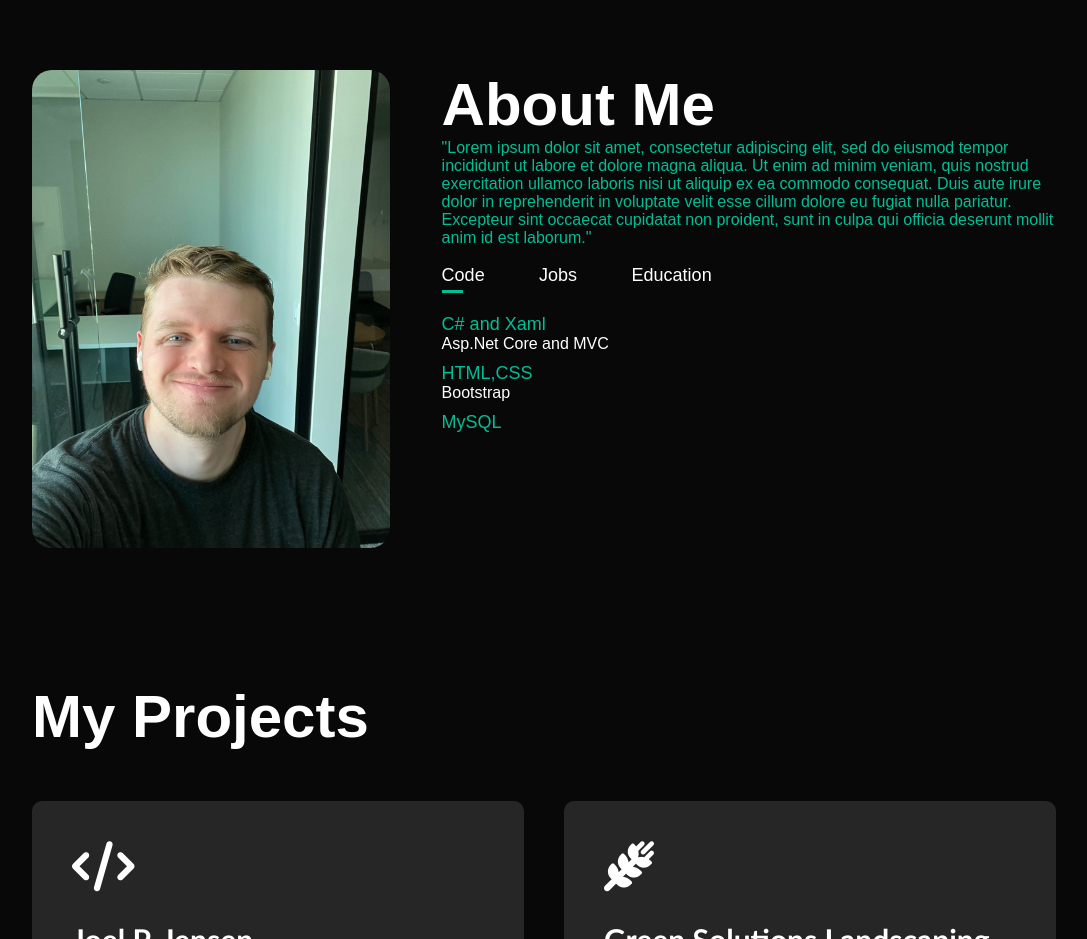
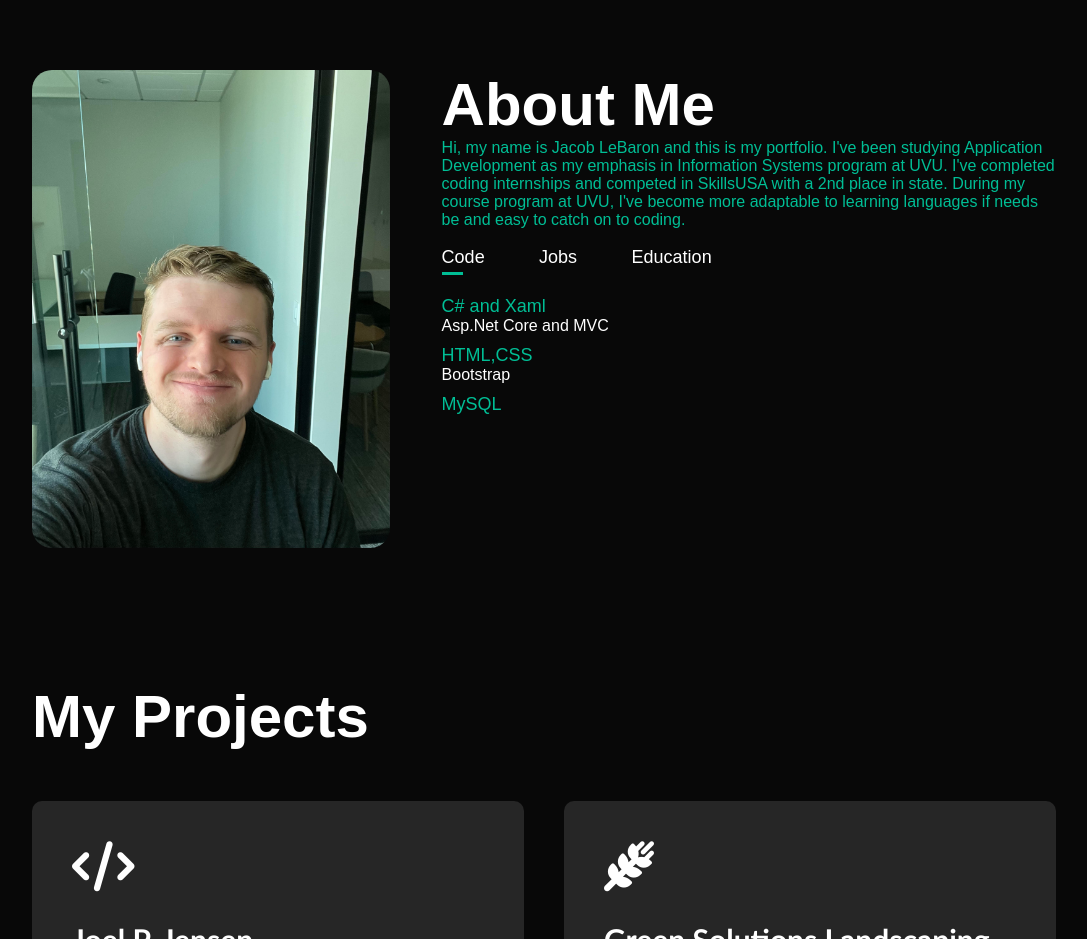
Before and after one commit to Jacoblebaron4/Jacoblebaron4.github.io, a plain HTML site: page index.html in a window 1280 px wide. Shown: the part 820-1759 px from the top of the page, without its empty margins (96-1183 px from the left). Drawn offline with Linux system fonts and the light colour scheme; a web font is replaced by a local one.

Commit message:
Update to About Me

```diff
--- a/index.html
+++ b/index.html
@@ -36,7 +36,7 @@
                 </div>
                 <div class="about-col-2">
                     <h1 class="sub-title">About Me</h1>
-                    <p>"Lorem ipsum dolor sit amet, consectetur adipiscing elit, sed do eiusmod tempor incididunt ut labore et dolore magna aliqua. Ut enim ad minim veniam, quis nostrud exercitation ullamco laboris nisi ut aliquip ex ea commodo consequat. Duis aute irure dolor in reprehenderit in voluptate velit esse cillum dolore eu fugiat nulla pariatur. Excepteur sint occaecat cupidatat non proident, sunt in culpa qui officia deserunt mollit anim id est laborum."</p>
+                    <p>Hi, my name is Jacob LeBaron and this is my portfolio. I've been studying Application Development as my emphasis in Information Systems program at UVU. I've completed coding internships and competed in SkillsUSA with a 2nd place in state. During my course program at UVU, I've become more adaptable to learning languages if needs be and easy to catch on to coding.</p>
                     <br>
                     <div class="tab-titles">
                         <span class="tab-links active-link" onclick="opentab('code')">Code</span>
```
